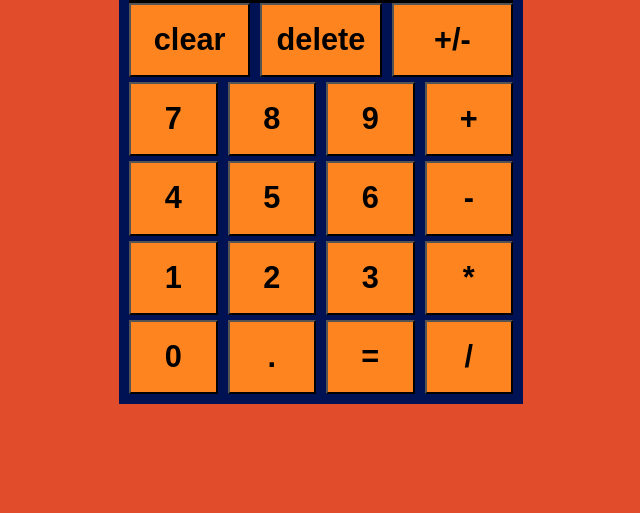
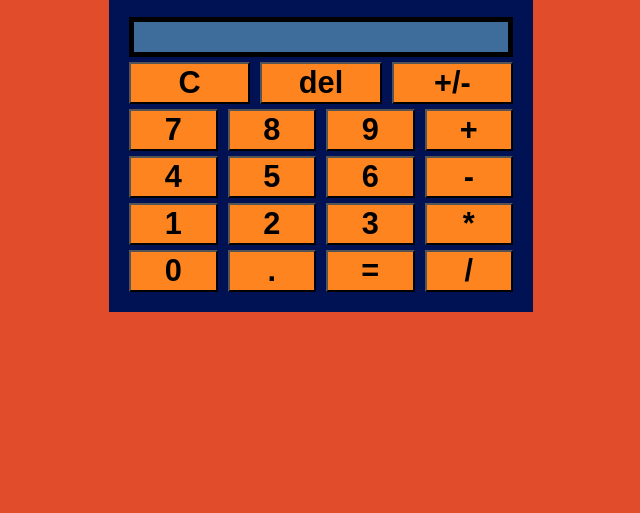
Before and after one commit to matta628/calculator, a plain HTML site: page index.html in a window 1280 px wide. Shown: the part 303-816 px from the top of the page, without its empty margins (327-967 px from the left). Drawn offline with Linux system fonts and the light colour scheme.

Commit message:
Fix min dimensions and remove unneeded comments

```diff
--- a/calculator.js
+++ b/calculator.js
@@ -25,7 +25,6 @@ function operate(op, op1, op2){
             break;
         case '/':
             result = (op2 === 0) ? "[REDACTED]" : divide(op1,op2);
-//            result = divide(op1,op2);
             break;
         default:
             result = "";
@@ -35,7 +34,7 @@ function operate(op, op1, op2){
 }
 
 let startNewNumber = false;
-let haveNewInput = false; //redundant?
+let haveNewInput = false;
 let stored = null;
 let operand = null;
 let operator = null;
@@ -44,6 +43,7 @@ let decimalPlaces = 9;
 const display = document.querySelector('.display');
 
 function addDigits(button){
+    if (display.innerText.length >= 22) return;
     haveNewInput = true;
     if (startNewNumber){
         display.innerText = button.innerText;
@@ -169,7 +169,9 @@ document.addEventListener('keydown', event => {
         }
     })
 
+    if (event.key == '=') equals();
+
     if (event.key == 'Backspace') backspace();
 
-    if (event.key == '=') equals();
+    if (event.key == 'c') clearDisplay();
 });
--- a/index.html
+++ b/index.html
@@ -14,8 +14,8 @@
         <div class="display"></div>
         <div class="buttons">
             <div class="row">
-                <button id="clear">clear</button>
-                <button id="delete">delete</button>
+                <button id="clear">C</button>
+                <button id="delete">del</button>
                 <button id="negate">+/-</button>
             </div>
             <div class="row">
--- a/style.css
+++ b/style.css
@@ -14,15 +14,18 @@ body{
     font-family : 'Courier New', Courier, monospace;
 }
 .calculator{
-    height: 60%;
+    min-height: 200px
+    height: 50%;
     width: 30%;
     background-color : #001253;
-    border: 10px solid #001253;
+    border: 20px solid #001253;
     display: flex;
     flex-direction: column;
     justify-content: center;
+    gap : 5px;
 }
 .display {
+    min-height: 30px;
     font-size: 2.4vw;
     font-weight: 900;
     background-color :#3E6D9C;
@@ -45,6 +48,9 @@ body{
     gap: 10px;
 }
 button {
+    box-sizing: border-box;
+    width: 30px;
+    height: auto;
     font-size: 2.4vw;
     font-weight: 900;
     background-color: #FD841F;
```
